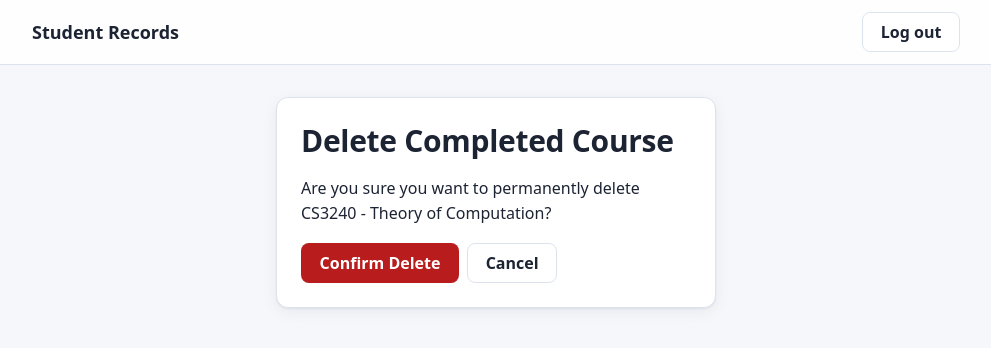
After one commit to thyagomota/act-24-prj4, a Flask app: page /courses/2/delete in a window 1280 px wide. The commit adds this page. Shown: the top 348 px of the page, without its empty margins (144-1135 px from the left). Run offline with Flask 3, Linux system fonts and the light colour scheme; a user stored in the database is signed in.

Commit message:
Fix #7: US7: Delete a Completed Course

```diff
--- a/app/routes.py
+++ b/app/routes.py
@@ -135,6 +135,57 @@ def update_course_grade(course_id):
     return redirect(url_for("main.courses"))
 
 
+@bp.route("/courses/<int:course_id>/delete", methods=["GET", "POST"])
+@bp.route("/completed-courses/<int:course_id>/delete", methods=["GET", "POST"])
+@bp.route("/courses/<int:course_id>/delete/confirm", methods=["POST"])
+@bp.route("/courses/<int:course_id>/delete-confirm", methods=["POST"])
+@bp.route("/courses/<int:course_id>/confirm-delete", methods=["POST"])
+@bp.route("/completed-courses/<int:course_id>/confirm-delete", methods=["POST"])
+@login_required
+def delete_course(course_id):
+    """Ask for confirmation, then delete an owned completed course."""
+    student = Student.query.get(session["user_id"])
+    course = get_owned_course(student, course_id)
+    if course is None:
+        flash("Completed course not found.", "error")
+        return render_template(
+            "courses.html",
+            student=student,
+            courses=get_student_courses(student),
+            gpa=calculate_gpa(get_student_courses(student)),
+        ), 404
+
+    if request.method == "GET":
+        return render_template("delete_course.html", course=course)
+
+    if deletion_was_cancelled(request):
+        flash("Course deletion cancelled.", "info")
+        return redirect(url_for("main.courses"))
+
+    if not deletion_was_confirmed(request):
+        flash("Please confirm or cancel the course deletion.", "warning")
+        return render_template("delete_course.html", course=course), 400
+
+    db.session.delete(course)
+    db.session.flush()
+    recalculate_gpa(student)
+    db.session.commit()
+    flash("Course deleted successfully.", "success")
+    return redirect(url_for("main.courses"))
+
+
+@bp.route("/courses/<int:course_id>/delete/cancel", methods=["POST"])
+@login_required
+def cancel_course_delete(course_id):
+    """Cancel deletion without changing the student's courses."""
+    student = Student.query.get(session["user_id"])
+    if get_owned_course(student, course_id) is None:
+        flash("Completed course not found.", "error")
+        return redirect(url_for("main.courses")), 404
+    flash("Course deletion cancelled.", "info")
+    return redirect(url_for("main.courses"))
+
+
 @bp.route("/register", methods=["GET", "POST"])
 def register():
     if request.method == "POST":
@@ -229,6 +280,42 @@ def get_student_courses(student):
     ).all()
 
 
+def get_owned_course(student, course_id):
+    """Return a course only when it belongs to the given student."""
+    return Course.query.filter_by(
+        id=course_id,
+        student_id=student.id,
+    ).first()
+
+
+def deletion_was_cancelled(request):
+    """Return whether a deletion form represents a cancellation."""
+    if "cancel" in request.form:
+        return True
+    for field in ("confirm", "confirmed"):
+        if field in request.form:
+            value = request.form.get(field, "").strip().lower()
+            if value in {"no", "false", "0", "cancel"}:
+                return True
+    action = (
+        request.form.get("action")
+        or ""
+    ).strip().lower()
+    return action in {"cancel", "cancelled", "no", "false", "0"}
+
+
+def deletion_was_confirmed(request):
+    """Return whether a deletion form explicitly confirms deletion."""
+    if "confirm" in request.form:
+        value = request.form.get("confirm", "").strip().lower()
+        return value in {"yes", "true", "1", "confirm", "on", "delete"}
+    if "confirmed" in request.form:
+        value = request.form.get("confirmed", "").strip().lower()
+        return value in {"yes", "true", "1", "confirm", "on", "delete"}
+    action = request.form.get("action", "").strip().lower()
+    return action in {"delete", "confirm", "yes", "true", "1"}
+
+
 def calculate_gpa(courses):
     """Calculate the credit-hour-weighted GPA for a course list."""
     grade_points = {"A": 4.0, "B": 3.0, "C": 2.0, "D": 1.0, "F": 0.0}
--- a/app/templates/courses.html
+++ b/app/templates/courses.html
@@ -51,7 +51,7 @@
       <div class="table-wrapper">
         <table>
           <thead>
-            <tr><th>Course identifier</th><th>Course name</th><th>Credit hours</th><th>Earned letter grade</th><th>Edit grade</th></tr>
+            <tr><th>Course identifier</th><th>Course name</th><th>Credit hours</th><th>Earned letter grade</th><th>Edit grade</th><th>Delete</th></tr>
           </thead>
           <tbody>
             {% for course in courses %}
@@ -73,6 +73,9 @@
                     <button class="btn btn-secondary btn-small" type="submit">Update Grade</button>
                   </form>
                 </td>
+                <td>
+                  <a class="btn btn-danger btn-small" href="{{ url_for('main.delete_course', course_id=course.id) }}">Delete</a>
+                </td>
               </tr>
             {% endfor %}
           </tbody>
--- /dev/null
+++ b/app/templates/delete_course.html
@@ -0,0 +1,18 @@
+{% extends "base.html" %}
+
+{% block title %}Delete Completed Course{% endblock %}
+
+{% block content %}
+  <section class="card card-narrow">
+    <h1>Delete Completed Course</h1>
+    <p>Are you sure you want to permanently delete {{ course.course_identifier }} - {{ course.course_name }}?</p>
+    <div class="actions">
+      <form method="post" action="{{ url_for('main.delete_course', course_id=course.id) }}" class="inline-form">
+        <button class="btn btn-danger" type="submit" name="confirm" value="yes">Confirm Delete</button>
+      </form>
+      <form method="post" action="{{ url_for('main.delete_course', course_id=course.id) }}" class="inline-form">
+        <button class="btn btn-secondary" type="submit" name="cancel" value="yes">Cancel</button>
+      </form>
+    </div>
+  </section>
+{% endblock %}
--- a/app/templates/index.html
+++ b/app/templates/index.html
@@ -21,7 +21,7 @@
       <div class="table-wrapper">
         <table>
           <thead>
-            <tr><th>Course identifier</th><th>Course name</th><th>Credit hours</th><th>Earned letter grade</th><th>Edit grade</th></tr>
+            <tr><th>Course identifier</th><th>Course name</th><th>Credit hours</th><th>Earned letter grade</th><th>Edit grade</th><th>Delete</th></tr>
           </thead>
           <tbody>
             {% for course in courses %}
@@ -43,6 +43,9 @@
                     <button class="btn btn-secondary btn-small" type="submit">Update Grade</button>
                   </form>
                 </td>
+                <td>
+                  <a class="btn btn-danger btn-small" href="{{ url_for('main.delete_course', course_id=course.id) }}">Delete</a>
+                </td>
               </tr>
             {% endfor %}
           </tbody>
```
Also changed, not shown: tests/test_course_deletion.py (added, +141 -0 lines), instance/app.db.
